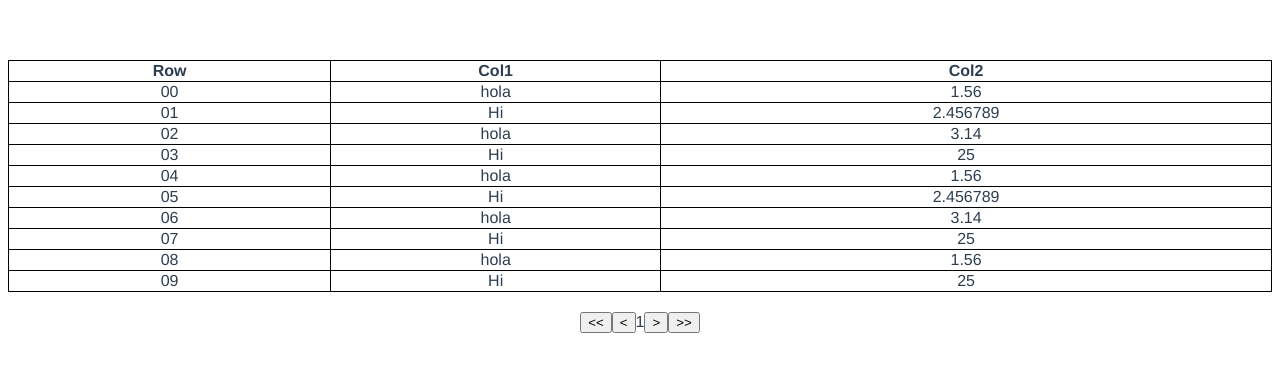
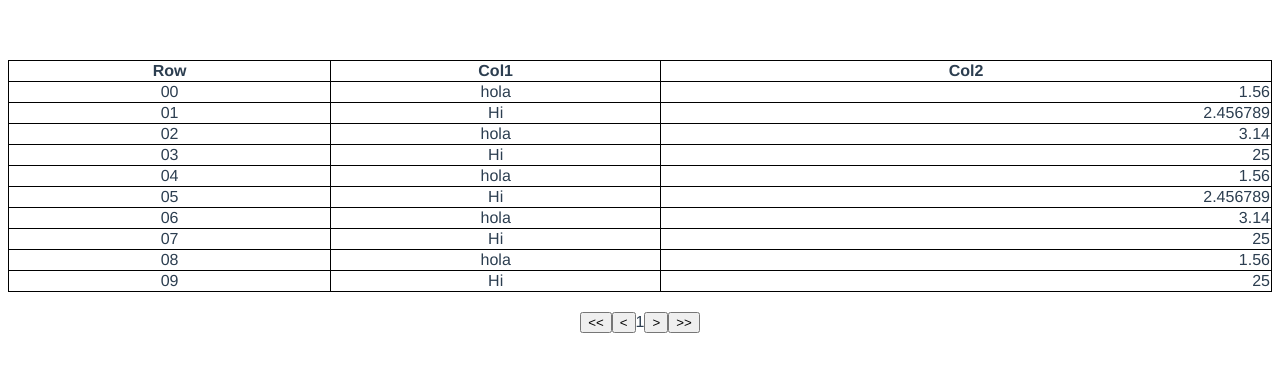
Before and after one commit to MatthewNichols/a-vue-grid, a Vue app: page / in a window 1280 px wide. Shown: the top 372 px of the page. Built offline with nearby package versions, Linux system fonts and the light colour scheme.

Commit message:
Added custom cell classes

```diff
--- a/src/App.vue
+++ b/src/App.vue
@@ -17,7 +17,7 @@ export default defineComponent({
     const columns = [
       { title: 'Row', valuePropName: 'rowid' },
       { title: 'Col1', valuePropName: 'col1' },
-      { title: 'Col2', valuePropName: 'col2' },
+      { title: 'Col2', valuePropName: 'col2', rowClass: 'col-2' },
     ] as ColumnDefinition[];
 
     return {
@@ -36,4 +36,8 @@ export default defineComponent({
   color: #2c3e50;
   margin-top: 60px;
 }
+
+table tr td.col-2 {
+  text-align: right;
+}
 </style>
--- a/src/components/grid-row.vue
+++ b/src/components/grid-row.vue
@@ -1,14 +1,14 @@
 <template>
     <tr>
-        <td v-for="col in columns" :key="col.title">
-            {{ dataRow[col.valuePropName] }}
+        <td v-for="col in columns" :key="col.title" :class="col.rowClass">
+            {{ renderCellValue(dataRow, col) }}
         </td>
     </tr>
 </template>
 
 <script lang="ts">
 import { defineComponent, PropType } from 'vue';
-import { ColumnDefinition, PageChangeTypes } from "../types";
+import { ColumnDefinition, ColumnDataType } from "../types";
 
 export default defineComponent({
     name: 'AVGGridRow',
@@ -24,16 +24,10 @@ export default defineComponent({
             default: "id"
         }
     },
-    emits: {
-
-    },
-    setup() {
-        return {
-            PageChangeTypes
+    methods: {
+        renderCellValue(row: any, column: ColumnDefinition): string {
+            return row[column.valuePropName];
         }
-    },
-    methods: {
-
     },
     computed: {
 
--- a/src/types.ts
+++ b/src/types.ts
@@ -7,6 +7,8 @@ export interface ColumnDefinition {
     title: string;
     valuePropName: string;
     type?: ColumnDataType;
+    headerClass?: string;
+    rowClass?: string;
     display?: boolean;
 }
 
```
